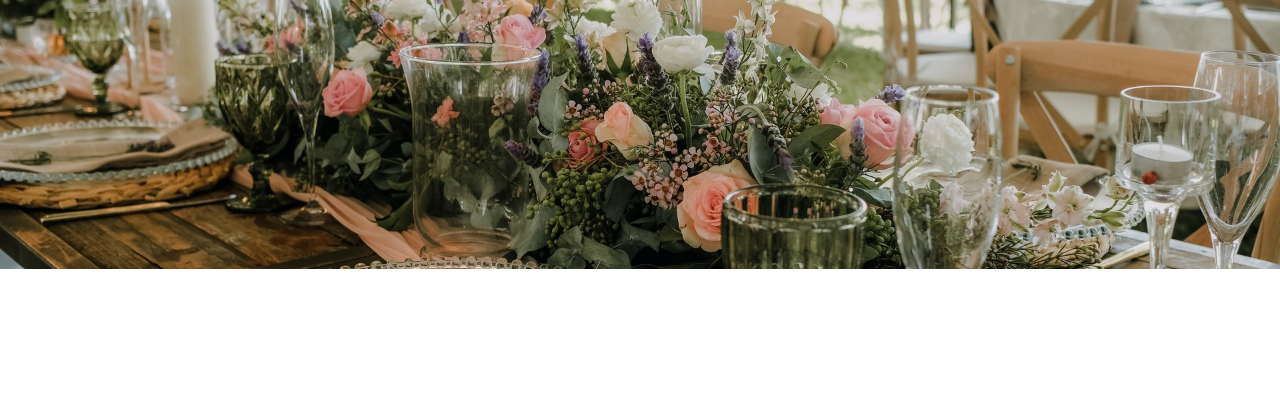
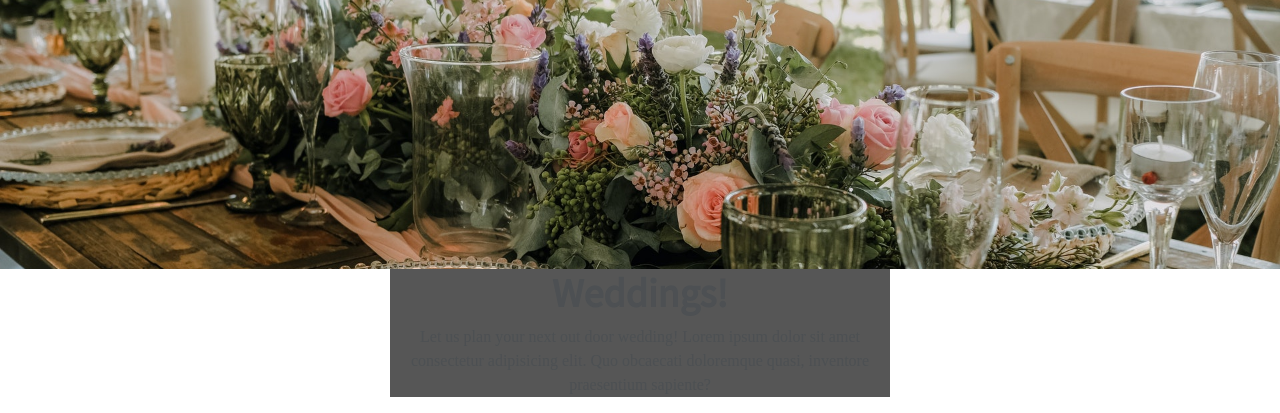
Before and after one commit to Merkeb-Tec/parallax-practice, a plain HTML site: page index.html in a window 1280 px wide. Shown: the part 587-1000 px from the top of the page. Before the commit the page ends 856 px from the top, so only its background shows below. Drawn offline with nearby package versions, Linux system fonts and the light colour scheme; a web font is replaced by a local one.

Commit message:
separated background image from parallax tyling and added a class to 1st parallax div so that all other styling for parralax will apply to all parallax iv. I also added some styling ie width etc to wedding text

```diff
--- a/CSS/styles.css
+++ b/CSS/styles.css
@@ -24,10 +24,7 @@ p {
     font-family: 'Source Serif Pro', serif;
 }
 .parallax {
-    /* The image used */
-    background-image: url("../Images/pexels-gillian-harrison-8259016.jpg");
-
-    /* Set a specific height */
+      /* Set a specific height */
     min-height: 400px;
 
     /* Create the parallax scrolling effect */
@@ -36,4 +33,15 @@ p {
     background-repeat: no-repeat;
     background-size: cover;
 }
-.wedding
+.bg-image1 {
+    background-image: url("../Images/pexels-gillian-harrison-8259016.jpg");
+}
+.wedding {
+    background-color: #2c2d2d;
+    width: 500px;
+    margin:auto;
+    height: auto;
+   opacity: 0.8;
+
+
+}
--- a/index.html
+++ b/index.html
@@ -53,13 +53,14 @@
     </div>
 
     <!--parallax scrolling-->
-    <div class="parallax">
-      <div class="wedding p-5">
+    <div class="parallax bg-image1"></div>
+
+    <div class="wedding">
         <h1 class="text-center fw-bold  ">Weddings!</h1>
         <p class="text-center">Let us plan your next out door wedding! Lorem ipsum dolor sit amet
           consectetur adipisicing elit. Quo obcaecati doloremque quasi, inventore praesentium sapiente?</p>
       </div>
-    </div>
+
 
 
 
```
